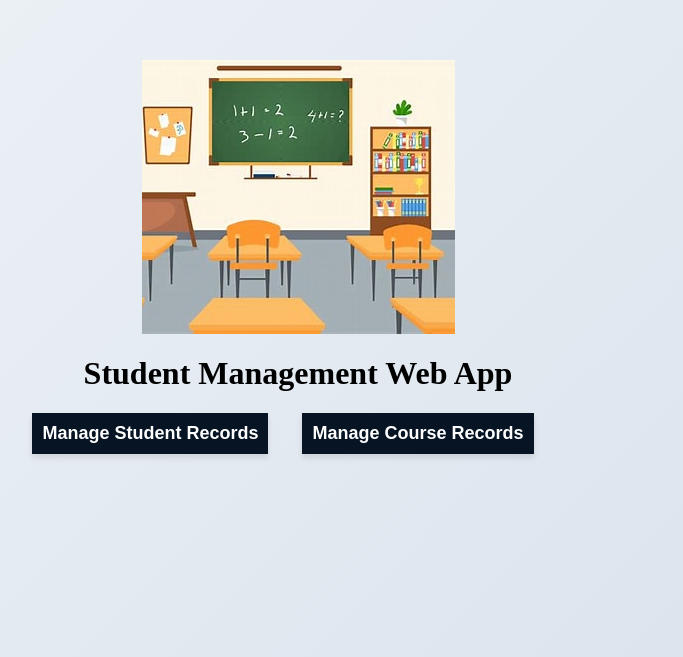
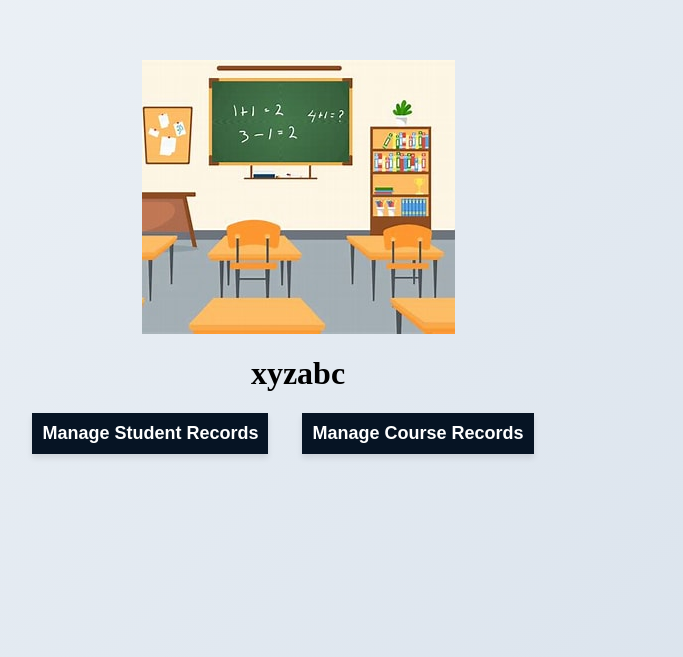
Before and after one commit to kr5m/hello, a website: page public/index.html in a window 1280 px wide. Shown: the part 143-800 px from the top of the page, without its empty margins (342-1025 px from the left). Drawn offline with Linux system fonts and the light colour scheme.

Commit message:
Update index.html

```diff
--- a/public/index.html
+++ b/public/index.html
@@ -6,7 +6,7 @@
     style="height: 100vh;margin: 0;justify-content: center;align-items: center;display: flex;flex-direction: column;background: linear-gradient(135deg, #f0f4f8, #d9e2ec);">
     <center><img src="images/OIP.jpeg" alt="Classroom picture"></center>
     <center>
-        <h1>Student Management Web App</h1>
+        <h1>xyzabc</h1>
     </center>
     <center>
         <a href="./manageStudent.html"><button class="buttonStyle">Manage Student Records</button></a>
```
